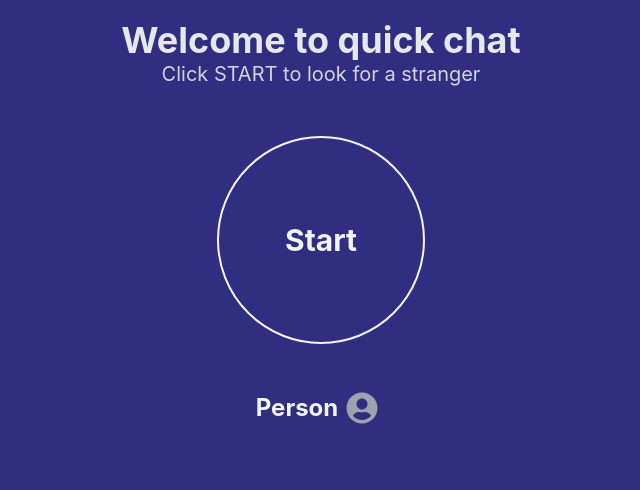
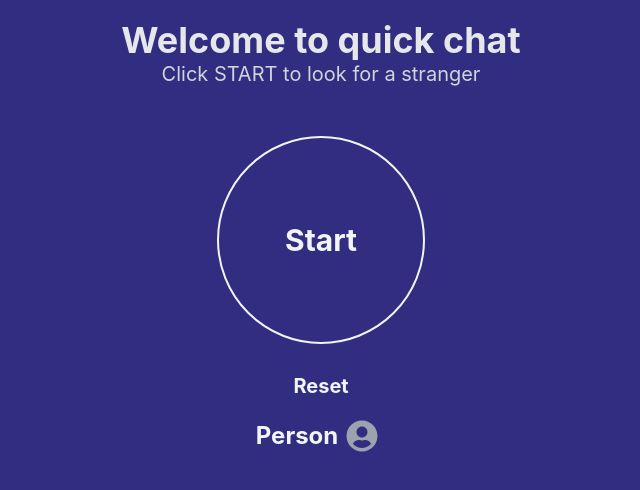
Before and after one commit to tuanthanh2067/real-time-chat-app-client, a React (Create React App) app: page / in a window 1280 px wide. Shown: the top 490 px of the page, without its empty margins (319-959 px from the left). Built offline with nearby package versions, Linux system fonts and the light colour scheme; no server answers.

Commit message:
add reset button

```diff
--- a/src/components/Home.js
+++ b/src/components/Home.js
@@ -1,5 +1,5 @@
 import { FaUserCircle } from "react-icons/fa";
-import { useState, useEffect, useRef, useContext } from "react";
+import { useState, useEffect, useRef, useContext, useCallback } from "react";
 import axios from "axios";
 import { useHistory } from "react-router-dom";
 
@@ -15,12 +15,7 @@ export default function Home() {
   const timer = useRef();
   const history = useHistory();
 
-  const startHandler = () => {
-    setClicked((prevState) => !prevState);
-  };
-
-  // get user id from server
-  useEffect(() => {
+  const signUpUser = useCallback(() => {
     axios
       .get("/user/sign-up")
       .then((res) => {
@@ -30,6 +25,19 @@ export default function Home() {
         console.log(err);
       });
   }, [setUserId]);
+
+  const startHandler = () => {
+    setClicked((prevState) => !prevState);
+  };
+
+  const resetHandler = () => {
+    signUpUser();
+  };
+
+  // get user id from server
+  useEffect(() => {
+    signUpUser();
+  }, [signUpUser]);
 
   useEffect(() => {
     setCounter(0);
@@ -91,6 +99,15 @@ export default function Home() {
         </button>
       </div>
 
+      <div>
+        <button
+          className="font-bold text-gray-100 text-xl hover:text-purple-500"
+          onClick={resetHandler}
+        >
+          Reset
+        </button>
+      </div>
+
       {clicked && (
         <div className="my-5 text-center">
           <h1 className="text-gray-100 text-2xl font-bold">
```
